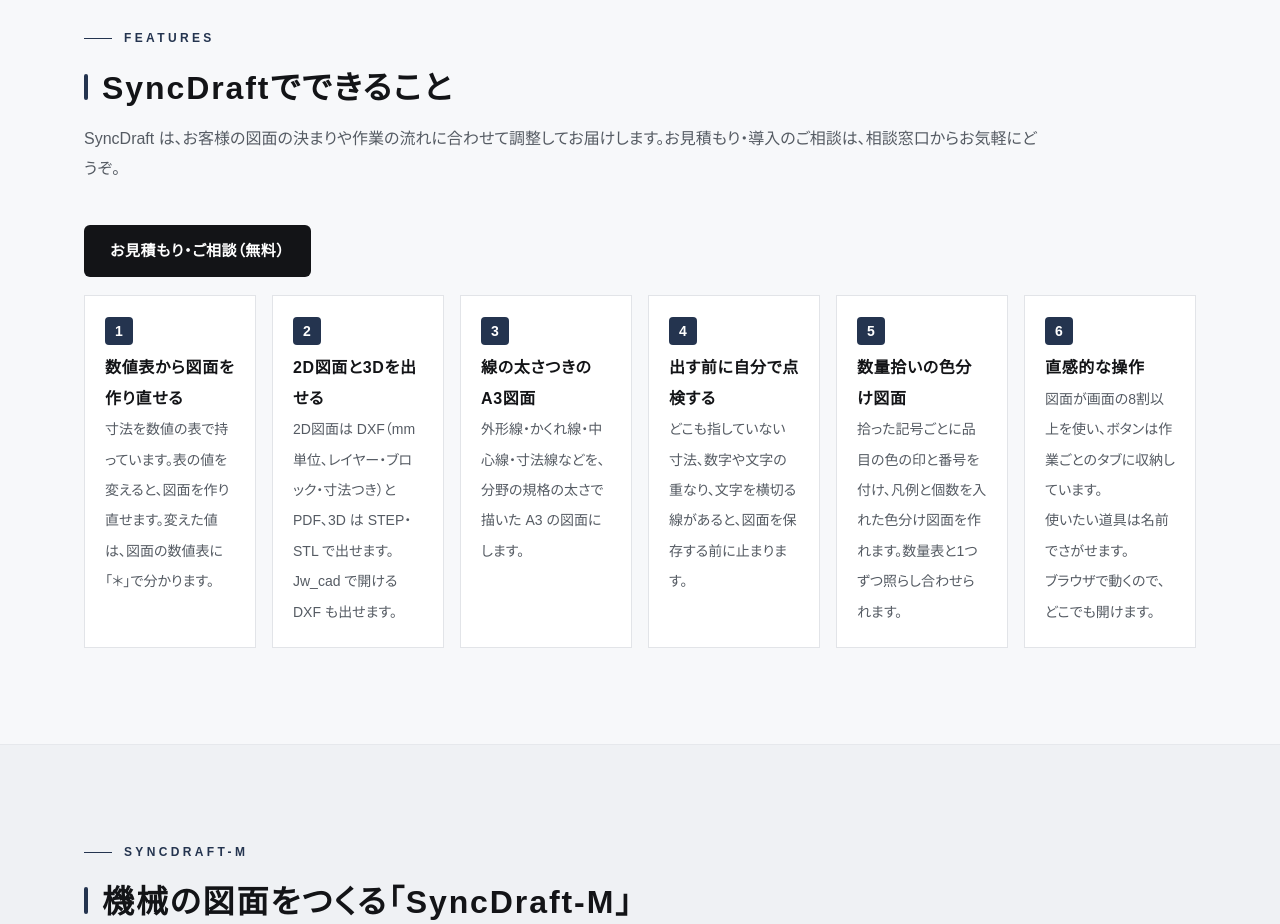
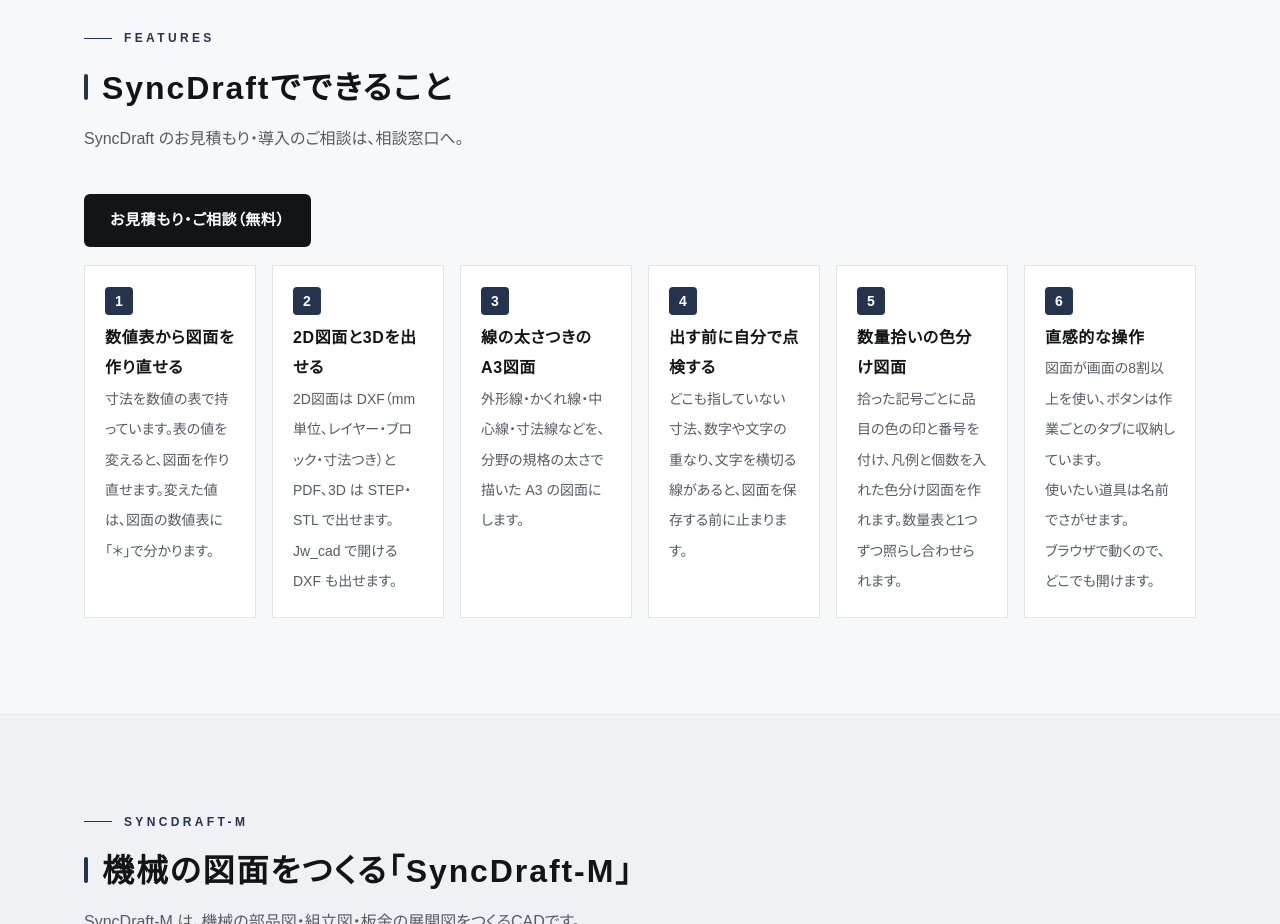
Before and after one commit to takmat21/zazou-sekkei, a plain HTML site: page index.html in a window 1280 px wide. Shown: the part 860-1784 px from the top of the page. Drawn offline with Linux system fonts and the light colour scheme.

Commit message:
SyncDraft：説明文を短くする（相談窓口への案内だけ）
Co-Authored-By: Claude Opus 5.5 <noreply@anthropic.com>
Claude-Session: https://claude.ai/code/session_01FoXnQUnWFo5bCHCE2XBacV

```diff
--- a/index.html
+++ b/index.html
@@ -193,7 +193,7 @@
 <section id="about"><div class="wrap">
   <p class="eyebrow">Features</p>
   <h2 class="bar">SyncDraftでできること</h2>
-  <p class="sec-lead">SyncDraft は、お客様の図面の決まりや作業の流れに合わせて調整してお届けします。お見積もり・導入のご相談は、相談窓口からお気軽にどうぞ。</p>
+  <p class="sec-lead">SyncDraft のお見積もり・導入のご相談は、相談窓口へ。</p>
   <div class="btns" style="margin:0 0 18px"><a class="cta" href="#contact">お見積もり・ご相談（無料）</a></div>
   <ol class="flow rv">
     <li><b>数値表から図面を作り直せる</b><span>寸法を数値の表で持っています。表の値を変えると、図面を作り直せます。変えた値は、図面の数値表に「＊」で分かります。</span></li>
```
